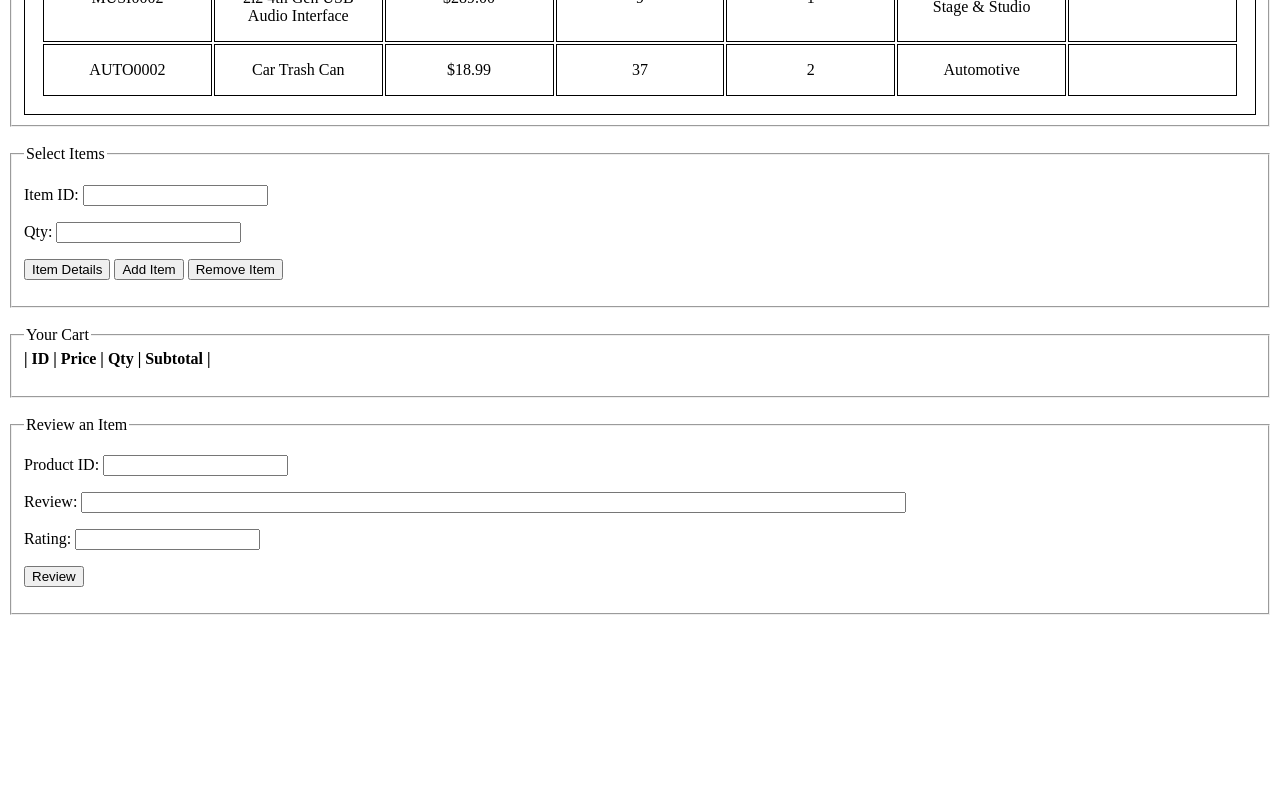
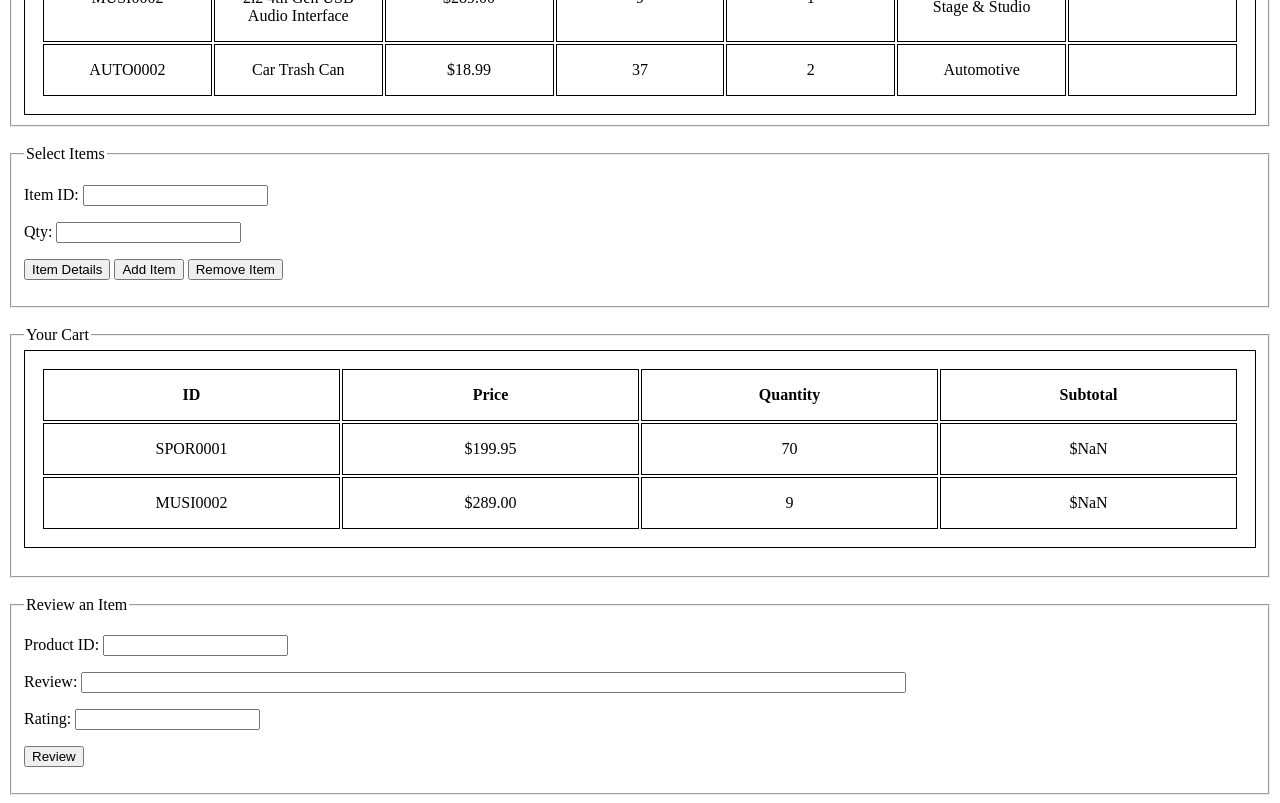
Before and after one commit to MinjaeKim9929/Online-Store, a plain HTML site: page html/index.html in a window 1280 px wide. Shown: the part 1339-2142 px from the top of the page. Before the commit the page ends 1962 px from the top, so only its background shows below. Drawn offline with Linux system fonts and the light colour scheme.

Commit message:
displayCartItems() function function added. HTML structures modified.

```diff
--- a/html/index.html
+++ b/html/index.html
@@ -39,6 +39,7 @@
 				<option>All</option>
 			</select>
 			<br />
+			<div id="storeItemDisplayDiv">
 				<table id="storeItemDisplay">
 					<br />
 					<thead>
@@ -53,6 +54,7 @@
 						</tr>
 					</thead>
 				</table>
+			</div>
 		</fieldset>
 		<br />
 		<fieldset>
@@ -76,9 +78,7 @@
 		<br />
 		<fieldset>
 			<legend>Your Cart</legend>
-			<span><strong>| ID | Price | Qty | Subtotal |</strong></span>
-			<br />
-			<div id="cartOutput"></div>
+			<div id="cartItemDisplayDiv"></div>
 			<br />
 			<div id="cartCheckout"></div>
 		</fieldset>
--- a/script/script.js
+++ b/script/script.js
@@ -328,6 +328,8 @@ function initialize() {
 	);
 
 	displayStoreItems();
+	cartItemArr.push(basketball, FOCUSRITE_SCARLETT_2i2_Gen4);
+	displayCartItems();
 }
 
 // Display dynamically generated store items table
@@ -354,46 +356,53 @@ function displayStoreItems() {
 					cellText = document.createTextNode(currItem.id);
 					cell.appendChild(cellText);
 					break;
+
 				case 1:
 					cellText = document.createTextNode(currItem.name);
 					cell.appendChild(cellText);
 					break;
+
 				case 2:
 					cellText = document.createTextNode('$' + currItem.priceCA.toFixed(2));
 					cell.appendChild(cellText);
 					break;
+
 				case 3:
 					cellText = document.createTextNode(currItem.quantityOnHand);
 					cell.appendChild(cellText);
 					break;
+
 				case 4:
 					cellText = document.createTextNode(currItem.maxPerCustomer);
 					cell.appendChild(cellText);
 					break;
+
 				case 5:
 					cellText = document.createTextNode(currItem.category);
 					cell.appendChild(cellText);
 					break;
+
 				case 6:
 					const img = document.createElement('img');
 					img.src = currItem.image; // Set the source of your image
 					img.alt = 'Item Image'; // Set alt text for accessibility
+
 					const originalWidth = img.naturalWidth;
 					const originalHeight = img.naturalHeight;
 					const ratio = originalWidth / originalHeight;
 
 					if (originalHeight > originalWidth) {
 						// If width is greater, set it to 150 and calculate the height
-						img.height = 150;
-						img.width = 150 * ratio;
+						img.height = 100;
+						img.width = 100 * ratio;
 					} else {
 						// If width is greater, set it to 150 and calculate the height
-						img.width = 150;
-						img.height = 150 / ratio;
+						img.width = 100;
+						img.height = 100 / ratio;
 					}
-
 					cell.appendChild(img);
 					break;
+
 				default:
 					cellText = document.createTextNode('');
 					cell.appendChild(cellText);
@@ -409,4 +418,91 @@ function displayStoreItems() {
 	inventoryDisplayTbl.appendChild(tblBody);
 }
 
+function displayCartItems() {
+	if (cartItemArr.length === 0) {
+		document.getElementById('cartItemDisplayDiv').innerHTML = '<br>No Items in Cart. Add Items to Cart.';
+	} else {
+		// Cart Item Display Div
+		const cartItemDisplayDiv = document.getElementById('cartItemDisplayDiv');
+
+		// Create Table Elements
+		const cartItemDisplayTbl = document.createElement('table');
+		const tblHead = document.createElement('thead');
+		const tr = document.createElement('tr');
+
+		for (let i = 0; i < 4; i++) {
+			const th = document.createElement('th');
+			switch (i) {
+				case 0:
+					th.appendChild(document.createTextNode('ID'));
+					tr.appendChild(th);
+					break;
+
+				case 1:
+					th.appendChild(document.createTextNode('Price'));
+					tr.appendChild(th);
+					break;
+
+				case 2:
+					th.appendChild(document.createTextNode('Quantity'));
+					tr.appendChild(th);
+					break;
+
+				default:
+					th.appendChild(document.createTextNode('Subtotal'));
+					tr.appendChild(th);
+					break;
+			}
+		}
+		tblHead.appendChild(tr);
+		cartItemDisplayTbl.appendChild(tblHead);
+
+		// Create Table Body Element
+		const tblBody = document.createElement('tbody');
+
+		// Generate Dynamic Table as much as the number of items in the cart
+		for (let i = 0; i < cartItemArr.length; i++) {
+			// currently selected item
+			let currItem = cartItemArr[i];
+
+			const row = document.createElement('tr');
+
+			for (let j = 0; j < 4; j++) {
+				// Create a <td> element and a text node, make the text node the contents of the <td>, and put the <td> at the end of the table row
+				const cell = document.createElement('td');
+				let cellText;
+				switch (j) {
+					case 0:
+						cellText = document.createTextNode(currItem.id);
+						cell.appendChild(cellText);
+						break;
+
+					case 1:
+						cellText = document.createTextNode('$' + currItem.priceCA.toFixed(2));
+						cell.appendChild(cellText);
+						break;
+
+					case 2:
+						cellText = document.createTextNode(currItem.quantityOnHand);
+						cell.appendChild(cellText);
+						break;
+
+					case 3:
+						let subtotal = currItem.priceCA * currItem.quantity;
+						cellText = document.createTextNode('$' + subtotal.toFixed(2));
+						cell.appendChild(cellText);
+						break;
+				}
+
+				row.appendChild(cell);
+			}
+			// add the row to the end of the table body
+			tblBody.appendChild(row);
+		}
+		// put the <tbody> in the <table>
+		cartItemDisplayTbl.appendChild(tblBody);
+		cartItemDisplayDiv.appendChild(cartItemDisplayTbl);
+	}
+}
+
 initialize();
```
Lines whose indentation alone changed are shown as unchanged.
